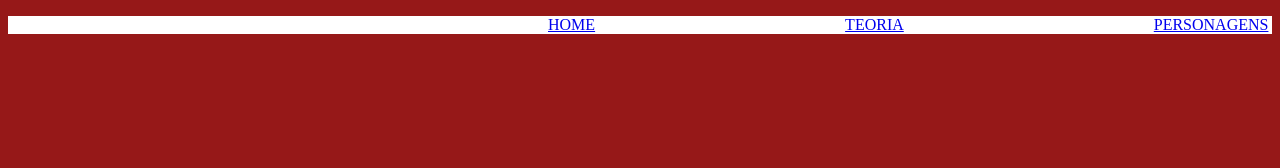
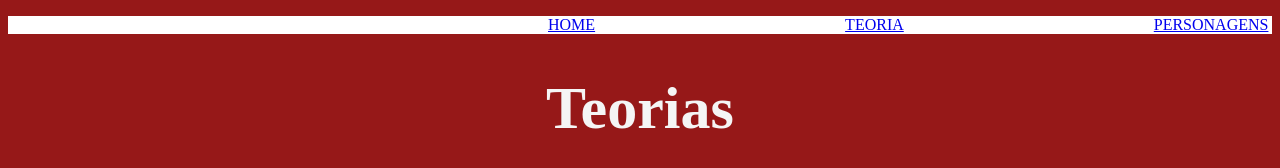
Before and after one commit to GDmour/avvaliao23trimestre, a plain HTML site: page Teoria.html in a window 1280 px wide. Shown: the top 168 px of the page. Drawn offline with Linux system fonts and the light colour scheme.

Commit message:
titulo teoria

```diff
--- a/Teoria.html
+++ b/Teoria.html
@@ -15,6 +15,7 @@
             <li class="item_lista_cabecalho"><a href="Temporadas.html">Temporadas</a> </li>
         </ul>
     </header>
+    <h1>Teorias</h1>
 
 
 </body>
```
